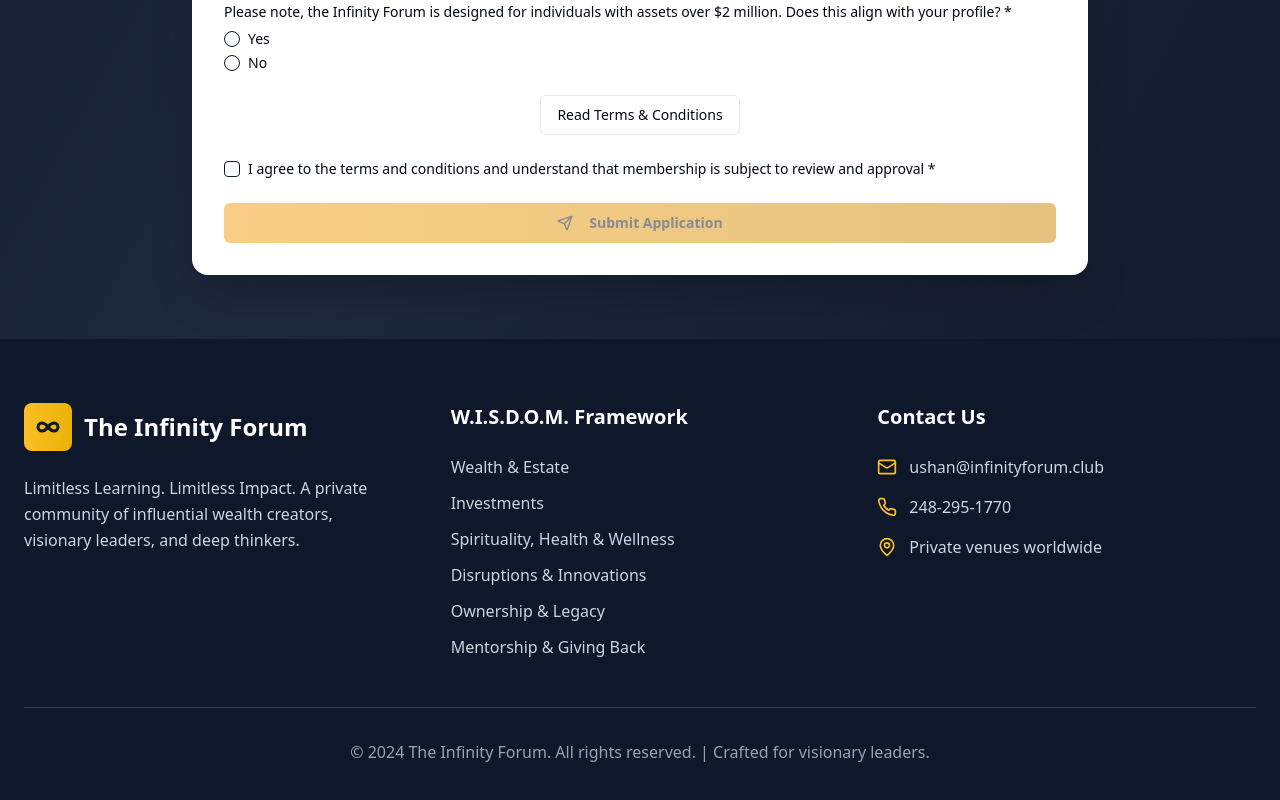
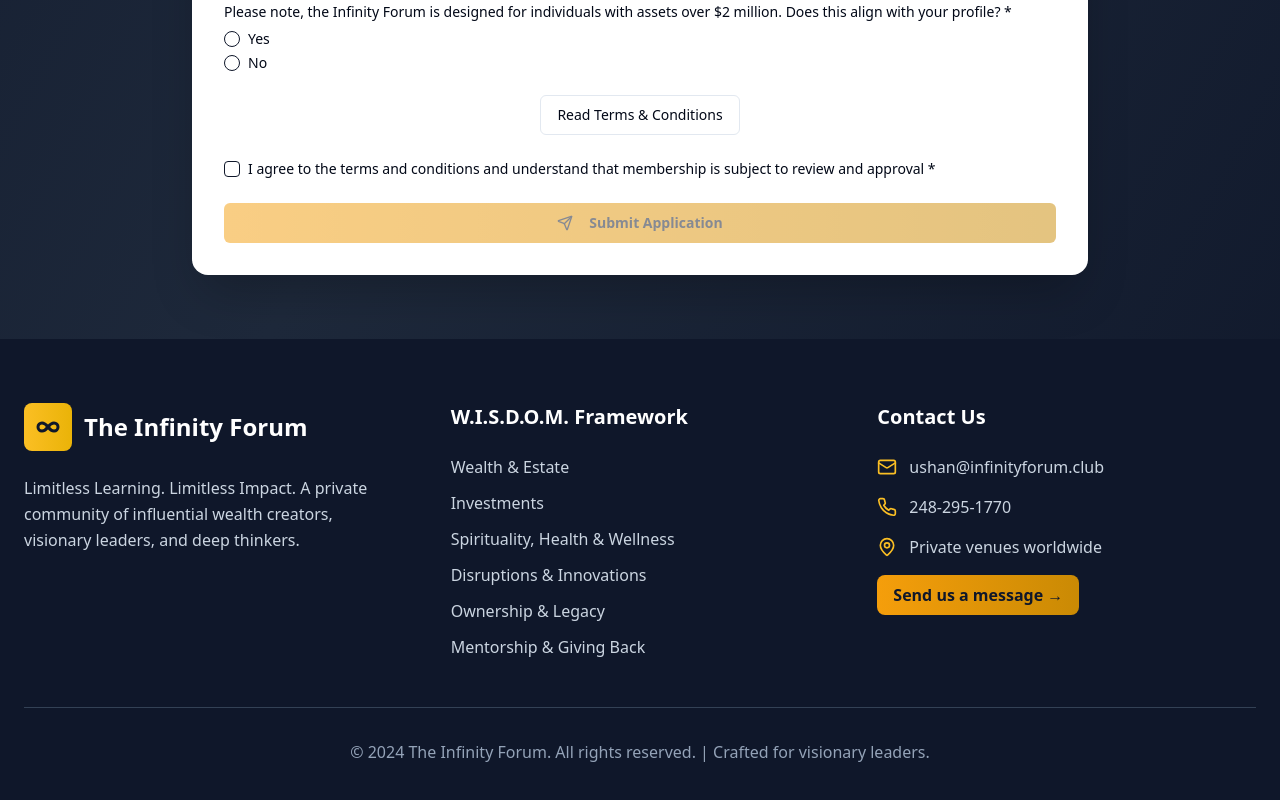
Before and after one commit to vnnandigala/infinity-forum-digital, a React (Vite) app: page /apply in a window 1280 px wide. Shown: the part 1518-2318 px from the top of the page. Built offline with nearby package versions, Linux system fonts and the light colour scheme.

Commit message:
Make footer Contact Us clickable
Make the "Contact Us" link in the footer more explicit by adding an arrow icon to indicate clickability.

```diff
--- a/src/components/Footer.tsx
+++ b/src/components/Footer.tsx
@@ -37,7 +37,7 @@ const Footer = () => {
 
           {/* Contact */}
           <div>
-            <Link to="/contact" className="text-xl font-bold mb-6 hover:text-amber-400 transition-colors duration-300">Contact Us</Link>
+            <h3 className="text-xl font-bold mb-6">Contact Us</h3>
             <div className="space-y-4 mt-6">
               <div className="flex items-center space-x-3">
                 <Mail className="w-5 h-5 text-amber-400" />
@@ -51,6 +51,12 @@ const Footer = () => {
                 <MapPin className="w-5 h-5 text-amber-400" />
                 <span className="text-slate-300">Private venues worldwide</span>
               </div>
+              <Link
+                to="/contact"
+                className="inline-block mt-6 px-4 py-2 bg-gradient-to-r from-amber-500 to-yellow-600 hover:from-amber-400 hover:to-yellow-500 text-slate-900 font-semibold rounded-lg transition-all duration-300 transform hover:scale-105"
+              >
+                Send us a message →
+              </Link>
             </div>
           </div>
         </div>
```
